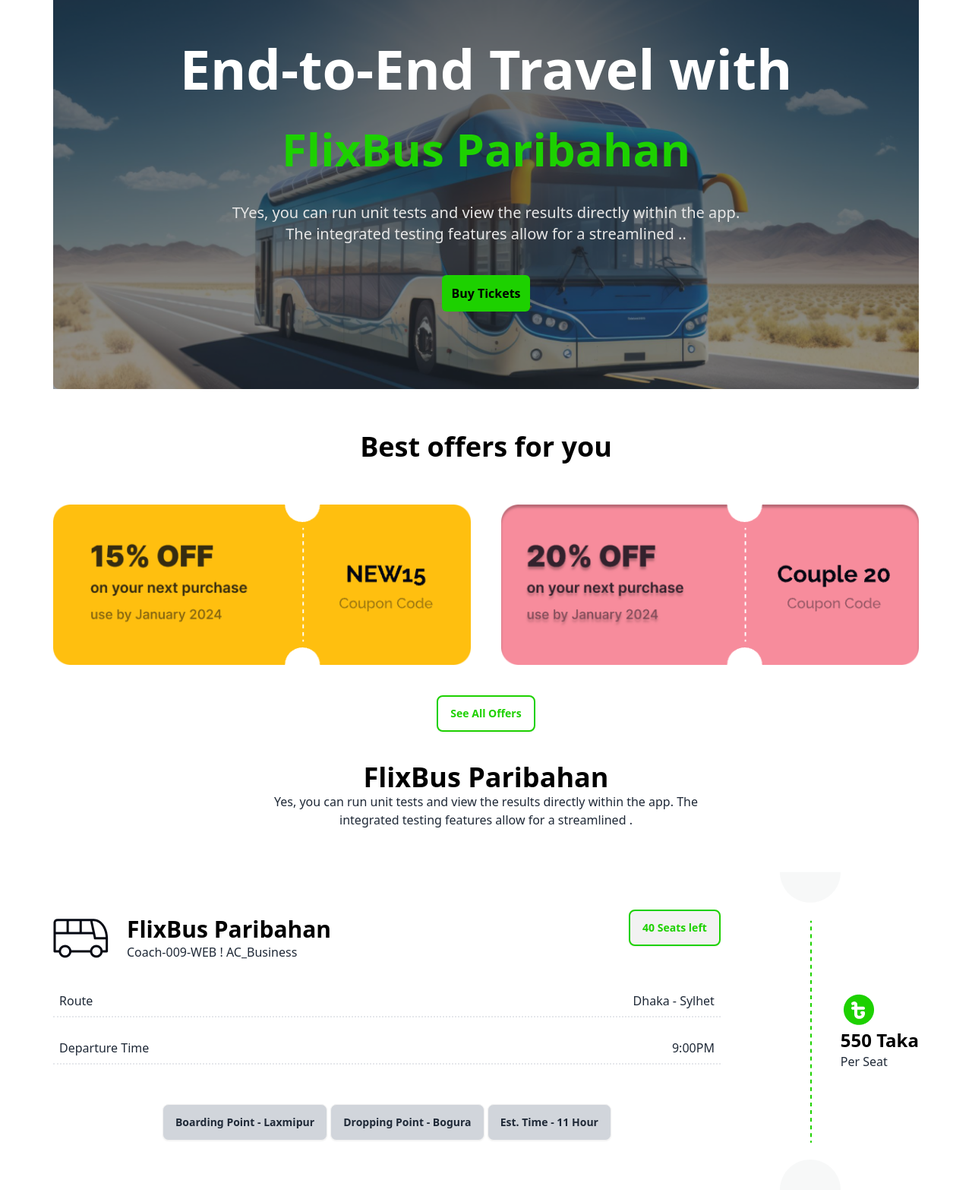
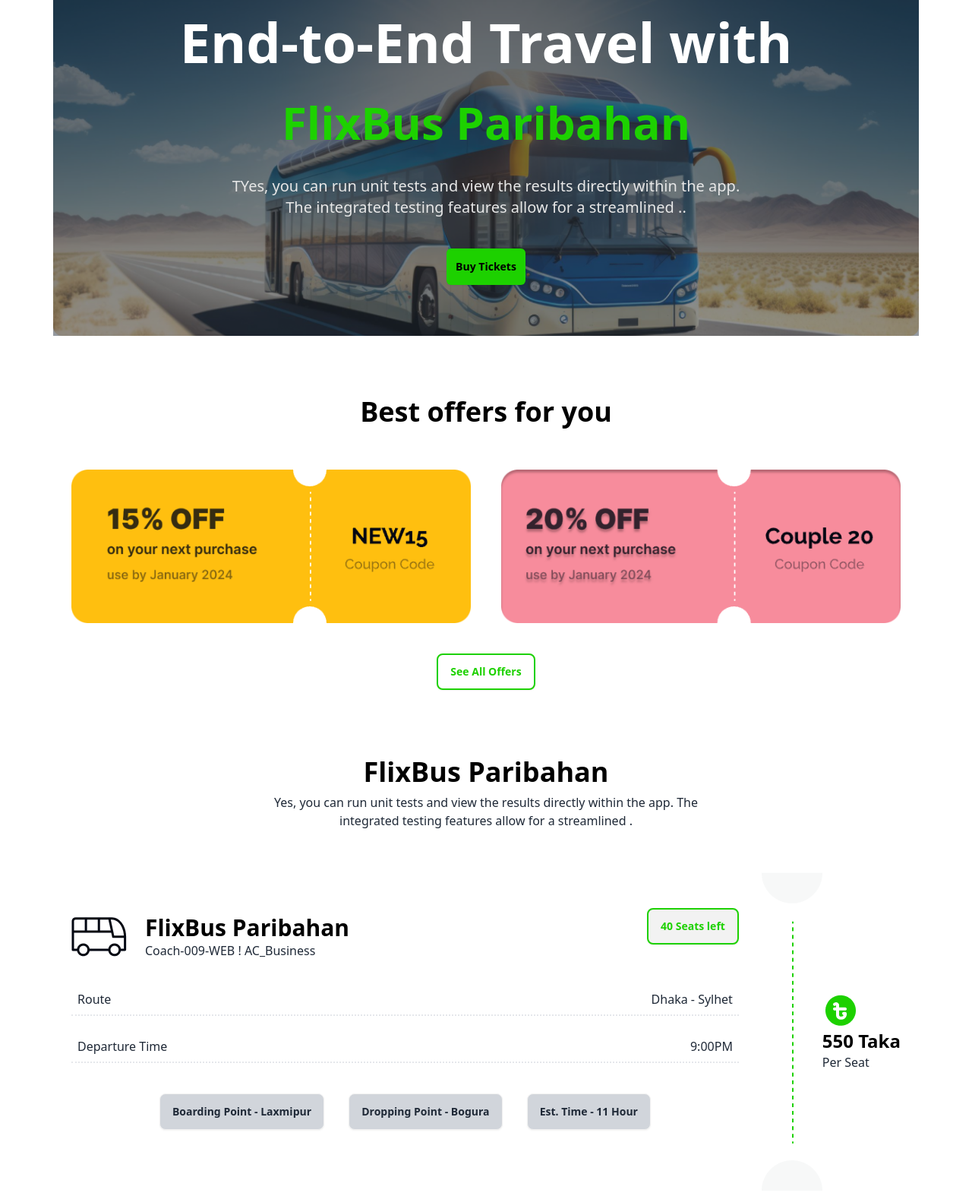
Before and after one commit to Mehebul02/bus-ticket, a plain HTML site: page index.html in a window 1280 px wide. Shown: the part 192-1762 px from the top of the page at 76% size. Drawn offline with nearby package versions, Linux system fonts and the light colour scheme.

Commit message:
Landing Page completed

```diff
--- a/index.html
+++ b/index.html
@@ -77,7 +77,7 @@
                 </div>
                 <div class="navbar-end">
                     <button
-                        class="text-[#1DD100] font-bold bg-[#0C5400] px-3 py-3 rounded-md flex justify-center  items-center gap-2 ">Bus
+                        class="text-[#1DD100] font-bold bg-lime-100 border-2 border-[#1DD100] px-3 py-3 rounded-md flex justify-center  items-center gap-2 ">Bus
                         <img class="max-w-[20px] " src="images/bus-icon.png" alt=""></button>
 
                 </div>
@@ -85,7 +85,7 @@
         </nav>
         <!-- Banner -->
         <div>
-            <div class="hero h-[70vh]  mt-12 rounded-lg bg-cover" style=" background-image: url(./images/banner.png); ">
+            <div class="hero h-[490px]   mt-12 rounded-xl bg-cover" style=" background-image: url(./images/banner.png); ">
                 <div class="hero-overlay "></div>
                 <div class="hero-content text-center text-neutral-content">
                     <div class="lg:space-y-10">
@@ -96,7 +96,7 @@
                             streamlined ..</p>
                         <div class="flex flex-col lg:flex-row gap-4 lg:gap-8justify-center items-center mt-2">
 
-                            <button class="text-black font-bold bg-[#1DD100] px-3 py-3 rounded-md mx-auto">Buy
+                            <button class="btn border-none text-black font-bold bg-[#1DD100] px-3 py-3 rounded-md mx-auto">Buy
                                 Tickets</button>
                         </div>
                     </div>
@@ -107,7 +107,7 @@
     </header>
     <main class="max-w-[1140px] mx-auto mt-14">
         <!-- Best offers for you -->
-        <section>
+        <section class="p-6">
             <h1 class=" text-2xl lg:text-4xl text-center text-black font-bold">Best offers for you</h1>
             <div class="flex flex-col lg:flex-row gap-10 mt-14">
                 <div>
@@ -138,16 +138,16 @@
                 <button class="btn text-[#1DD100] border-2 border-[#1DD100] bg-white">See All Offers</button>
             </div>
 
-        </section>
+        </section >
         <!-- P.H Paribahan -->
-        <section class="mt-10 ">
+        <section class="mt-10 p-6">
             <h1 class="text-center text-4xl text-black font-bold">FlixBus Paribahan</h1>
-            <p class="text-center">Yes, you can run unit tests and view the results directly within the app. The
+            <p class="text-center mt-2">Yes, you can run unit tests and view the results directly within the app. The
                 <br>integrated testing features allow for a streamlined .
             </p>
             <div class="flex flex-col lg:flex-row justify-between items-center">
                 <div>
-                    <div class="flex flex-col lg:flex-row justify-between lg:gap-96 mt-10">
+                    <div class="flex flex-col lg:flex-row justify-between lg:gap-96 mt-6">
                         <!-- 1st item  -->
                         <div class="flex justify-center items-center  space-x-4 ">
                             <div><img src="./images/bus-logo.png" alt=""></div>
@@ -171,7 +171,7 @@
                         <h1>Departure Time</h1>
                         <h1>9:00PM</h1>
                     </div>
-                    <div class="mt-6 text-center space-y-7">
+                    <div class="mt-6 text-center space-y-4 lg:space-x-7">
                         <button class="btn bg-gray-300">Boarding Point - Laxmipur</button>
                         <button class="btn bg-gray-300">Dropping Point - Bogura</button>
                         <button class="btn bg-gray-300">Est. Time - 11 Hour</button>
@@ -192,7 +192,7 @@
             </div>
         </section>
         <!-- Select Your Seat -->
-        <section>
+        <section class="">
 
             <h1 class="text-black font-bold">Select Your Seat</h1>
             <!-- Available seat -->
@@ -431,7 +431,7 @@
         </section>
     </main>
 <!-- Footer section  -->
-<footer class=" p-6 lg:p-24 bg-[#030712] text-neutral-content mt-10 ">
+<footer class=" p-6 lg:p-24 bg-[#030712] text-neutral-content mt-10 max-w-[100%] mx-auto">
    <div class="flex flex-col lg:flex-row justify-between items-center">
     <div class="">
         <h1 class="text-3xl text-white font-bold">FlixBus-Ticket</h1>
```
